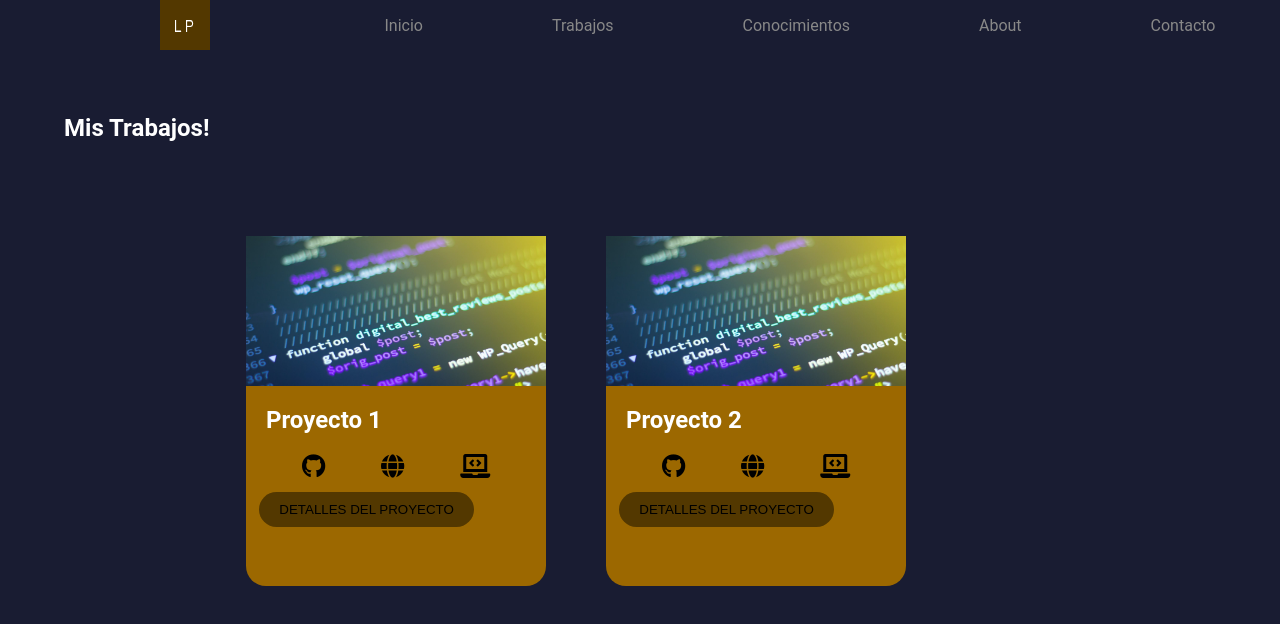
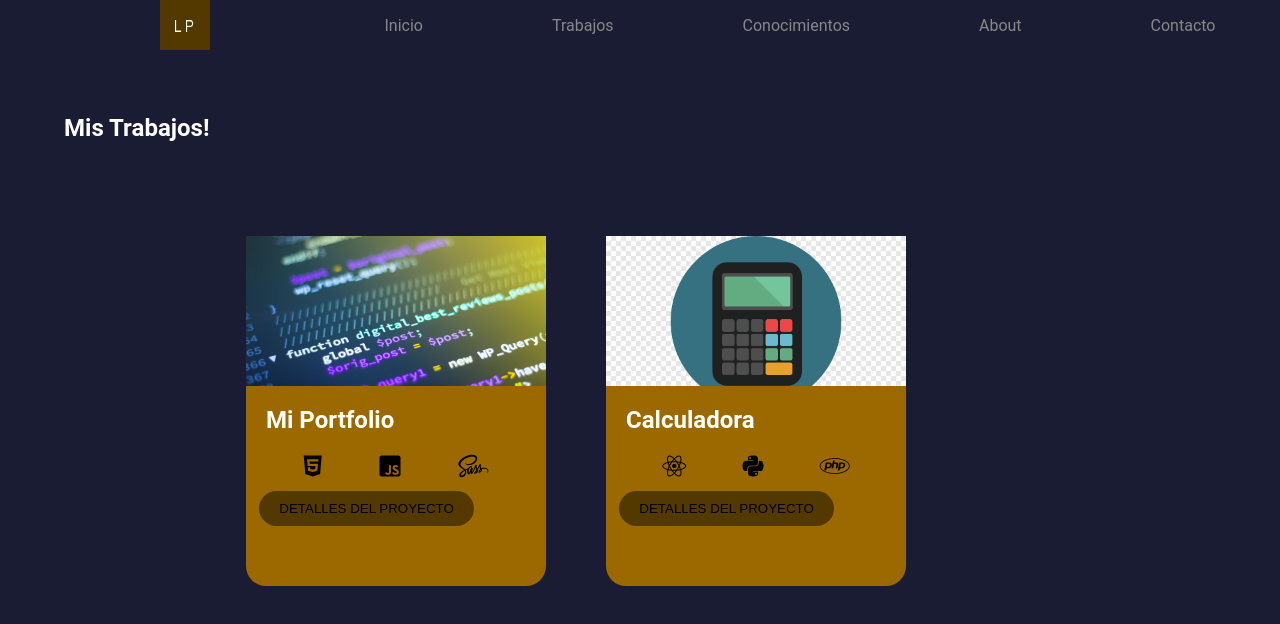
Before and after one commit to LeandroPossanzini/TrabajoFinal, a plain HTML site: page trabajos.html in a window 1280 px wide. Drawn offline with Linux system fonts and the light colour scheme.

Commit message:
ultimos detalles en trabajos e index

```diff
--- a/css/main.css
+++ b/css/main.css
@@ -87,7 +87,6 @@ body {
 .contenedorIndex__info h1{
     font-size: 2em;
     color: #62fcfc;
-    position: relative;
 }
 
 .contenedorIndex__info h1 span{
@@ -96,15 +95,7 @@ body {
     width: 0;
     background: #191c32;
     border-left: 1px solid #191c32;
-    animation: maquina 9s infinite alternate steps(26);
-}
-@keyframes maquina {
-    from {
-        width: 100%;
-    }
-    to {
-        width: 0;
-    }
+
 }
 .contenedorIndex img{
     width: 350px;
@@ -167,7 +158,6 @@ footer{
     flex-direction: column;
     justify-content: center;
     align-items: center;
-    top: 0;
 }
 .fab {
     text-decoration: none;
@@ -257,6 +247,12 @@ footer{
     background-image: url(../imagenes/python2.jpg);
     background-size: cover;
 }
+.tarjeta__imagen__calculadora{
+    width: 100%;
+    height: 150px;
+    background-image: url(../imagenes/calculadora-img.png);
+    background-size: cover;
+}
  .tarjeta__titulo{
     padding: 20px;
 }
--- a/trabajos.html
+++ b/trabajos.html
@@ -32,25 +32,25 @@
             <div class="tarjeta">
                 <div class="tarjeta__imagen"></div>
                 <div class="tarjeta__titulo">
-                    <h2>Proyecto 1</h2>
+                    <h2>Mi Portfolio</h2>
                 </div>
                 <div class="tarjeta__links">
-                    <a href="#"><i class="fab fa-github"></i></a>
-                    <a href="#"><i class="fas fab fa-globe"></i></a>
-                    <a href="#"><i class="fas fab fa-laptop-code"></i></a>
+                    <i class="fab fa-html5"></i>
+                    <i class="fab fa-js-square"></i>
+                    <i class="fab fa-sass"></i>
                 </div>
                 <button class="btn-detallesProyecto boton">
-                   <a href="#">Detalles del Proyecto</a></button>
+                   <a href="./index.html">Detalles del Proyecto</a></button>
             </div>
             <div class="tarjeta">
-                <div class="tarjeta__imagen"></div>
+                <div class="tarjeta__imagen__calculadora"></div>
                 <div class="tarjeta__titulo">
-                    <h2>Proyecto 2</h2>
+                    <h2>Calculadora</h2>
                 </div>
                 <div class="tarjeta__links">
-                    <a href="#"><i class="fab fa-github"></i></a>
-                    <a href="#"><i class="fas fab fa-globe"></i></a>
-                    <a href="#"><i class="fas fab fa-laptop-code"></i></a>
+                    <i class="fab fa-react"></i>
+                    <i class="fab fa-python"></i>
+                    <i class="fab fa-php"></i>
                 </div>
                 <button class="btn-detallesProyecto boton">
                    <a href="#">Detalles del Proyecto</a></button>
```
Also changed, not shown: imagenes/calculadora-img.png (added).
